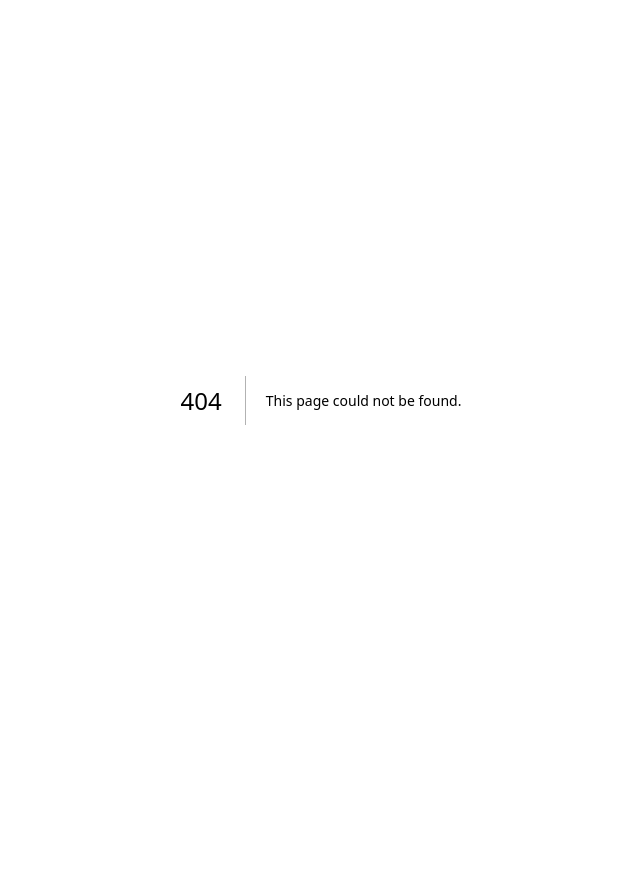
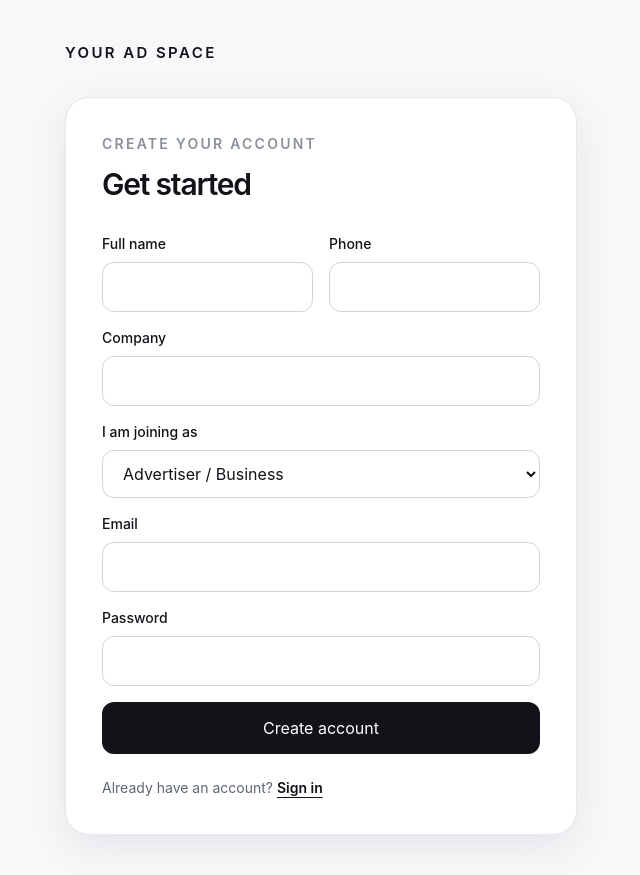
Before and after one commit to TriPixSolutions/kerala-ooh-marketplace, a Next.js app: page /auth/signup in a window 1280 px wide. Before the commit this address had no page. Shown: the whole page, without its empty margins (319-959 px from the left). Before the commit the page ends 800 px from the top, so only its background shows below. Built offline with nearby package versions, Linux system fonts and the light colour scheme.

Commit message:
feat: add account signup

```diff
--- /dev/null
+++ b/src/app/auth/signup/page.tsx
@@ -0,0 +1,66 @@
+"use client";
+
+import { FormEvent, useState } from "react";
+import { createClient } from "@/lib/supabase/client";
+
+export default function SignupPage() {
+  const [name, setName] = useState("");
+  const [company, setCompany] = useState("");
+  const [phone, setPhone] = useState("");
+  const [email, setEmail] = useState("");
+  const [password, setPassword] = useState("");
+  const [role, setRole] = useState<"ADVERTISER" | "LISTING_OWNER">("ADVERTISER");
+  const [message, setMessage] = useState("");
+  const [error, setError] = useState("");
+  const [loading, setLoading] = useState(false);
+
+  async function onSubmit(event: FormEvent<HTMLFormElement>) {
+    event.preventDefault();
+    setLoading(true);
+    setError("");
+    setMessage("");
+    const supabase = createClient();
+    const { data, error: signUpError } = await supabase.auth.signUp({
+      email,
+      password,
+      options: { data: { full_name: name, company_name: company, phone, role } },
+    });
+    if (signUpError) {
+      setError(signUpError.message);
+      setLoading(false);
+      return;
+    }
+    if (data.session) {
+      window.location.href = "/dashboard";
+      return;
+    }
+    setMessage("Account created. Check your email to confirm your account, then sign in.");
+    setLoading(false);
+  }
+
+  return (
+    <main className="flex min-h-screen items-center justify-center bg-[var(--surface)] px-5 py-10 text-[var(--ink)]">
+      <div className="w-full max-w-lg">
+        <a href="/" className="text-[15px] font-semibold tracking-[0.16em]">YOUR AD SPACE</a>
+        <div className="mt-8 rounded-3xl border border-[var(--border)] bg-white p-7 shadow-[var(--shadow-soft)] sm:p-9">
+          <p className="text-sm font-semibold uppercase tracking-[0.16em] text-[var(--muted)]">Create your account</p>
+          <h1 className="mt-3 text-3xl font-semibold tracking-[-0.04em]">Get started</h1>
+          <form onSubmit={onSubmit} className="mt-8 space-y-4">
+            <div className="grid gap-4 sm:grid-cols-2">
+              <label><span className="mb-2 block text-sm font-medium">Full name</span><input required value={name} onChange={(e) => setName(e.target.value)} className="w-full rounded-xl border border-[var(--border-strong)] px-4 py-3 outline-none focus:border-[var(--ink)]" /></label>
+              <label><span className="mb-2 block text-sm font-medium">Phone</span><input value={phone} onChange={(e) => setPhone(e.target.value)} className="w-full rounded-xl border border-[var(--border-strong)] px-4 py-3 outline-none focus:border-[var(--ink)]" /></label>
+            </div>
+            <label className="block"><span className="mb-2 block text-sm font-medium">Company</span><input value={company} onChange={(e) => setCompany(e.target.value)} className="w-full rounded-xl border border-[var(--border-strong)] px-4 py-3 outline-none focus:border-[var(--ink)]" /></label>
+            <label className="block"><span className="mb-2 block text-sm font-medium">I am joining as</span><select value={role} onChange={(e) => setRole(e.target.value as "ADVERTISER" | "LISTING_OWNER")} className="w-full rounded-xl border border-[var(--border-strong)] bg-white px-4 py-3 outline-none focus:border-[var(--ink)]"><option value="ADVERTISER">Advertiser / Business</option><option value="LISTING_OWNER">Listing owner</option></select></label>
+            <label className="block"><span className="mb-2 block text-sm font-medium">Email</span><input required type="email" value={email} onChange={(e) => setEmail(e.target.value)} className="w-full rounded-xl border border-[var(--border-strong)] px-4 py-3 outline-none focus:border-[var(--ink)]" /></label>
+            <label className="block"><span className="mb-2 block text-sm font-medium">Password</span><input required minLength={6} type="password" value={password} onChange={(e) => setPassword(e.target.value)} className="w-full rounded-xl border border-[var(--border-strong)] px-4 py-3 outline-none focus:border-[var(--ink)]" /></label>
+            {error && <p role="alert" className="text-sm text-red-600">{error}</p>}
+            {message && <p role="status" className="text-sm text-[var(--slate)]">{message}</p>}
+            <button disabled={loading} className="w-full rounded-xl bg-[var(--ink)] px-5 py-3.5 text-sm font-semibold text-white disabled:opacity-60">{loading ? "Creating account…" : "Create account"}</button>
+          </form>
+          <p className="mt-6 text-sm text-[var(--slate)]">Already have an account? <a className="font-semibold text-[var(--ink)] underline underline-offset-4" href="/auth/login">Sign in</a></p>
+        </div>
+      </div>
+    </main>
+  );
+}
```
